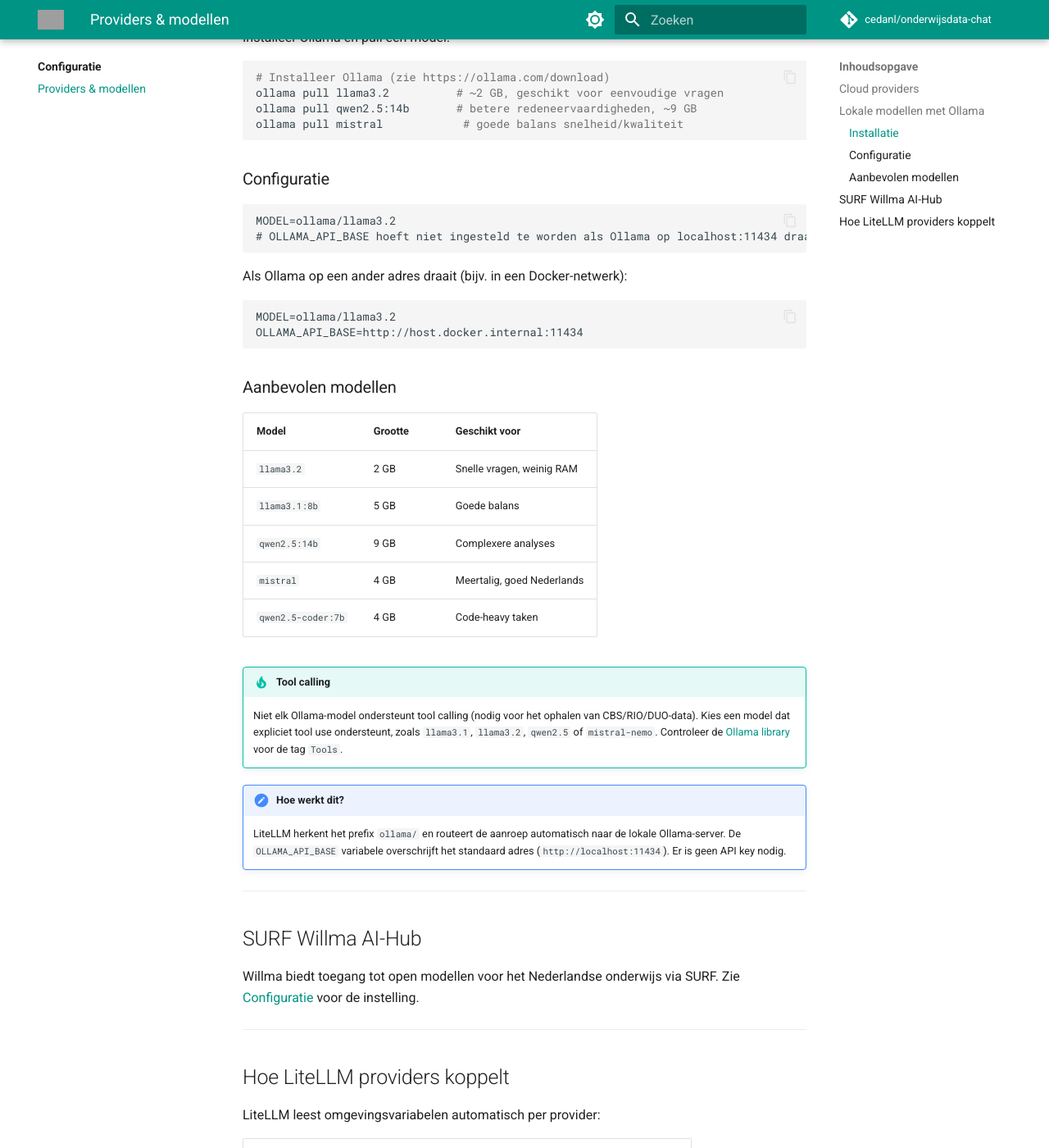
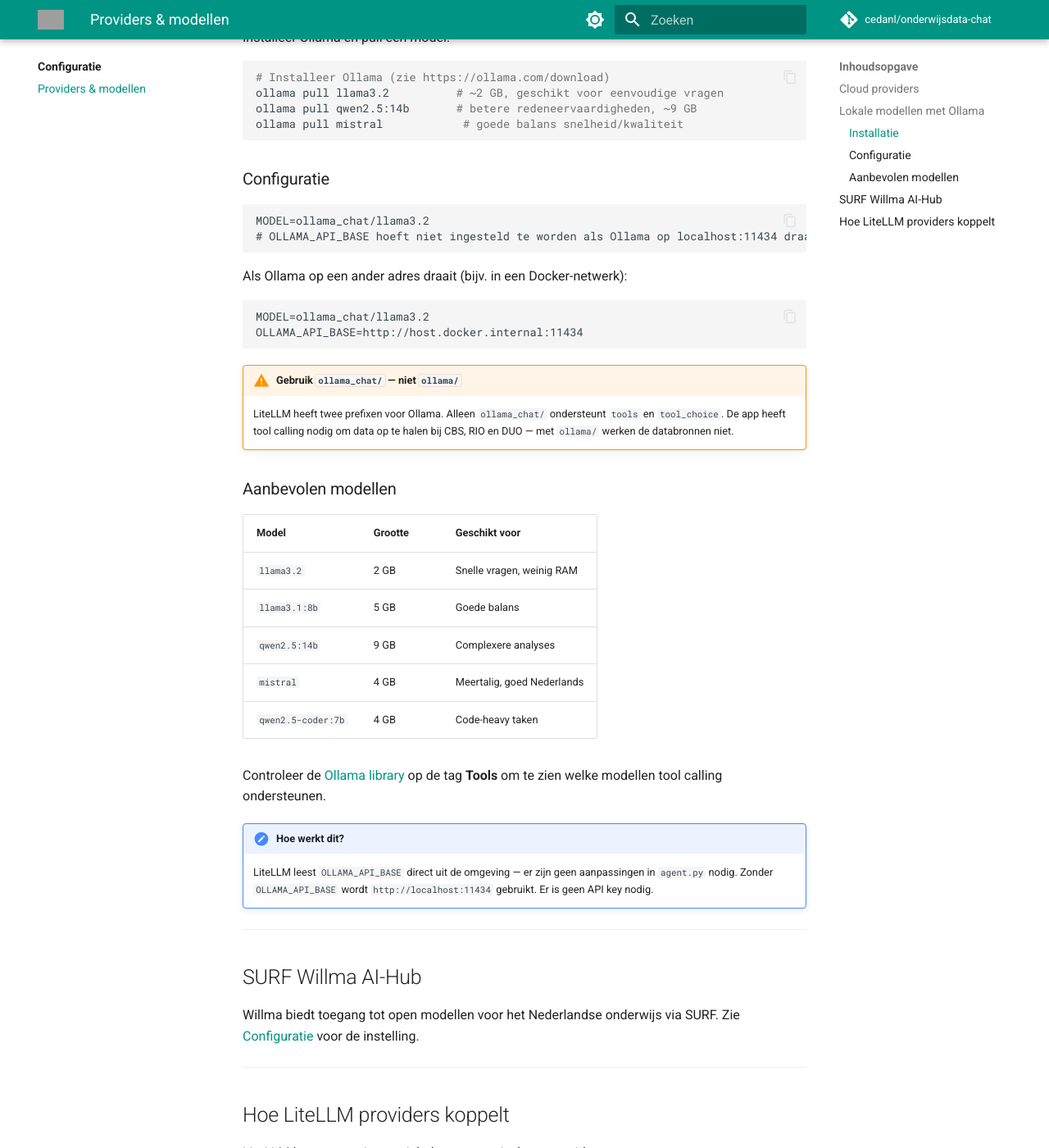
Before and after one commit to cedanl/onderwijsdata-chat, an MkDocs documentation site: the page built from docs/configuratie/providers.md, in a window 1280 px wide and 1400 px high, scrolled down 824 px. Shown: the whole window at 82% size. Built offline with MkDocs 1.6.1 and Material for MkDocs 9.7.7, drawn with Linux system fonts in a browser that asks for light colours; comment, search, counter and statistics services are not loaded; grey boxes are pictures that could not be loaded.

Commit message:
fix(docs): ollama_chat prefix vereist voor tool calling
ollama/ ondersteunt geen tools/tool_choice in LiteLLM — alleen ollama_chat/ wel.
Zonder dit werken CBS/RIO/DUO-aanroepen niet met Ollama.

Co-Authored-By: Claude Sonnet 4.6 <noreply@anthropic.com>

````diff
--- a/docs/configuratie/providers.md
+++ b/docs/configuratie/providers.md
@@ -70,16 +70,19 @@ ollama pull mistral            # goede balans snelheid/kwaliteit
 ### Configuratie
 
 ```dotenv
-MODEL=ollama/llama3.2
+MODEL=ollama_chat/llama3.2
 # OLLAMA_API_BASE hoeft niet ingesteld te worden als Ollama op localhost:11434 draait
 ```
 
 Als Ollama op een ander adres draait (bijv. in een Docker-netwerk):
 
 ```dotenv
-MODEL=ollama/llama3.2
+MODEL=ollama_chat/llama3.2
 OLLAMA_API_BASE=http://host.docker.internal:11434
 ```
+
+!!! warning "Gebruik `ollama_chat/` — niet `ollama/`"
+    LiteLLM heeft twee prefixen voor Ollama. Alleen `ollama_chat/` ondersteunt `tools` en `tool_choice`. De app heeft tool calling nodig om data op te halen bij CBS, RIO en DUO — met `ollama/` werken de databronnen niet.
 
 ### Aanbevolen modellen
 
@@ -91,11 +94,10 @@ OLLAMA_API_BASE=http://host.docker.internal:11434
 | `mistral` | 4 GB | Meertalig, goed Nederlands |
 | `qwen2.5-coder:7b` | 4 GB | Code-heavy taken |
 
-!!! tip "Tool calling"
-    Niet elk Ollama-model ondersteunt tool calling (nodig voor het ophalen van CBS/RIO/DUO-data). Kies een model dat expliciet tool use ondersteunt, zoals `llama3.1`, `llama3.2`, `qwen2.5` of `mistral-nemo`. Controleer de [Ollama library](https://ollama.com/library) voor de tag `Tools`.
+Controleer de [Ollama library](https://ollama.com/library) op de tag **Tools** om te zien welke modellen tool calling ondersteunen.
 
 !!! note "Hoe werkt dit?"
-    LiteLLM herkent het prefix `ollama/` en routeert de aanroep automatisch naar de lokale Ollama-server. De `OLLAMA_API_BASE` variabele overschrijft het standaard adres (`http://localhost:11434`). Er is geen API key nodig.
+    LiteLLM leest `OLLAMA_API_BASE` direct uit de omgeving — er zijn geen aanpassingen in `agent.py` nodig. Zonder `OLLAMA_API_BASE` wordt `http://localhost:11434` gebruikt. Er is geen API key nodig.
 
 ---
 
````
Also changed, not shown: 1 other file.
